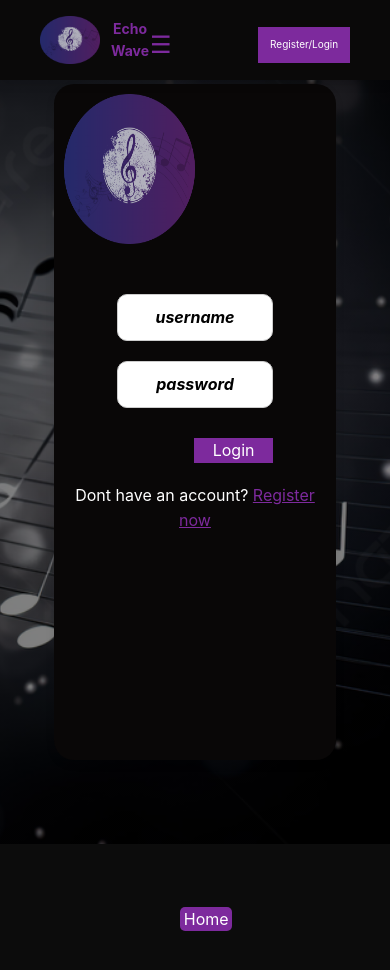
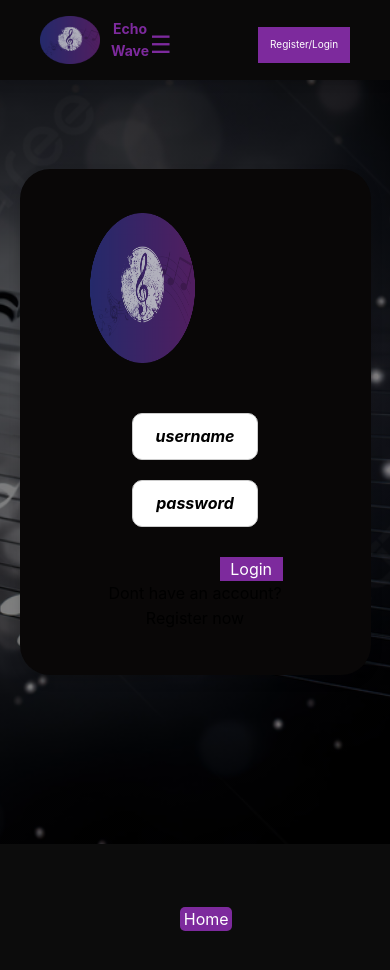
Before and after one commit to OmarMallouk/EchoWave-app, a React (Vite) app: page /login in a window 390 px wide. Shown: the top 970 px of the page. Built offline with nearby package versions, Linux system fonts and the light colour scheme.

Commit message:
added more css

```diff
--- a/src/pages/Home/Home.module.css
+++ b/src/pages/Home/Home.module.css
@@ -62,9 +62,6 @@
 
 }
 
-/* .fadeInText span{
-  margin-right: 20px;
-} */
 
 .subtitle{
   display: block;
@@ -421,7 +418,6 @@ transform: translateY(50px);
   }
 }
 
-/* Additional section */
 .additional-section {
   padding: 20px;
   background-color: #000000;
--- a/src/pages/Login/Login.module.css
+++ b/src/pages/Login/Login.module.css
@@ -1,10 +1,12 @@
-
-
 .body1 {
     display: flex;
     justify-content: center;
     align-items: center;
-    background-image: linear-gradient(rgba(0, 0, 0, 0.5), rgba(0, 0, 0, 0.5)), url("/assests/loginRecords.jpg");
+    background-image: linear-gradient(
+        rgba(0, 0, 0, 0.5),
+        rgba(0, 0, 0, 0.5)
+      ),
+      url("/public/assests/loginRecords.jpg");
     background-size: cover;
     background-position: center;
     background-repeat: no-repeat;
@@ -13,84 +15,68 @@
     padding: 0;
   }
 
-
   .loginPage {
-
     display: flex;
     flex-direction: column;
     gap: 20px;
     justify-content: center;
     align-items: center;
-    min-height: 100vh;
+    height: 60%;
+    max-width: 90%;
+    padding: 20px 70px;
     border-radius: 30px;
-    background-color: transparent;
+    background-color: #090707;
+    box-shadow: 0 6px 12px rgba(0, 0, 0, 0.15);
   }
 
-.loginContainer {
-    max-width: 400px;
-    padding: 20px;
-    background-color: #090707;
-    border-radius: 20px;
-    box-shadow: 0 4px 8px rgba(0, 0, 0, 0.1);
-    text-align: center;
+
+
+  .loginForm {
     display: flex;
     flex-direction: column;
     gap: 20px;
+    align-items: center;
+  }
+
+  .loginForm input {
+    width: 100%;
+    max-width: 300px;
+    padding: 12px;
+    border: 1px solid #ccc;
+    border-radius: 10px;
+    font-size: 16px;
+  }
 
 
+  .logintitle{
+color: white;
+font-size: 14px;
+margin-top: 10px;
   }
 
-.registertitle{
-    color: white;
-}
 
-  .registerBtn  {
-    color: #7D2A9D;
+
+  .loginBtn a {
+    color: #7d2a9d;
     text-decoration: underline;
     cursor: pointer;
   }
 
-.registerBtn a:hover {
+  .loginBtn a:hover {
     color: rgb(188, 188, 206);
   }
 
-
-input::placeholder {
+  .loginForm input::placeholder {
     text-align: center;
     font-weight: bold;
     color: #000000;
     font-style: italic;
-
   }
 
-input:focus::placeholder {
+  .loginForm input:focus::placeholder {
     color: #030101;
   }
 
-@media (max-width: 768px) {
-    .loginPage {
-        min-height: 70vh;
-        padding: 10px;
+  .loginForm input:focus {
+    outline: 2px solid #7d2a9d;
   }
-
-    .loginContainer {
-        max-width: 90%;
-        padding: 15px;
-    }
-
-    .registerBtn a {
-        font-size: 14px;
-    }
-}
-
-@media (max-width: 480px) {
-    .loginContainer {
-        min-height: 80vh;
-        max-width: 95%;
-        padding: 10px;
-    }
-
-    .registerBtn a {
-        font-size: 12px;
-    }
-}
```
Lines whose indentation alone changed are shown as unchanged.
